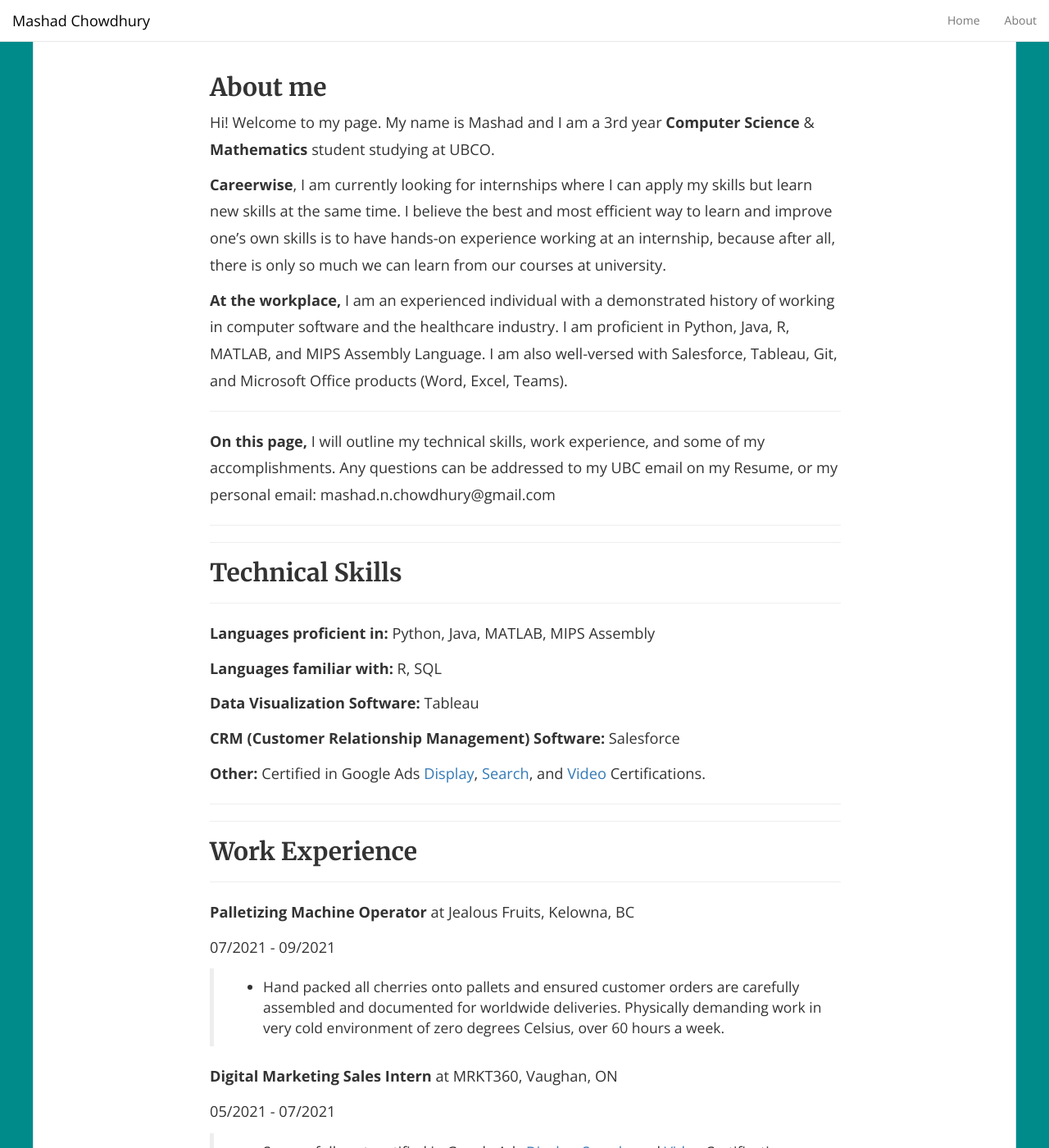
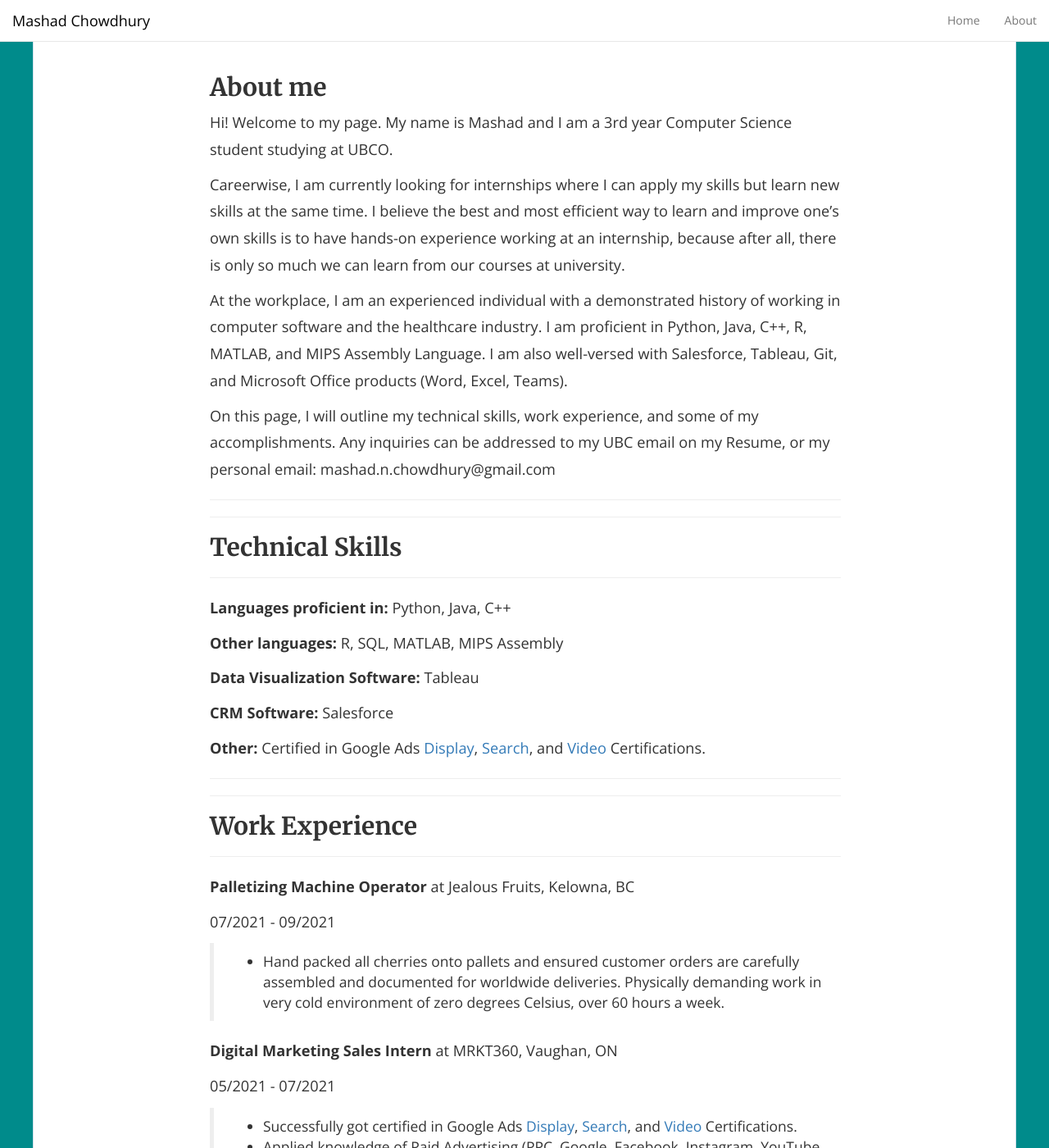
Before and after one commit to mashadchowdhury/mashadchowdhury.github.io, a Jekyll site: the page built from _pages/about.md, in a window 1280 px wide and 1400 px high. Shown: the whole window at 82% size. Built offline with Jekyll 4.4.1, drawn with Linux system fonts in a browser that asks for light colours; nearby versions of some CDN libraries.

Commit message:
Update about.md

```diff
--- a/_pages/about.md
+++ b/_pages/about.md
@@ -6,28 +6,26 @@ permalink: /about/
 
 ## About me
 
-Hi! Welcome to my page. My name is Mashad and I am a 3rd year **Computer Science** & **Mathematics** student studying at UBCO.
+Hi! Welcome to my page. My name is Mashad and I am a 3rd year Computer Science student studying at UBCO.
 
-**Careerwise**, I am currently looking for internships where I can apply my skills but learn new skills at the same time. I believe the best and most efficient way to learn and improve one's own skills is to have hands-on experience working at an internship, because after all, there is only so much we can learn from our courses at university.
+Careerwise, I am currently looking for internships where I can apply my skills but learn new skills at the same time. I believe the best and most efficient way to learn and improve one's own skills is to have hands-on experience working at an internship, because after all, there is only so much we can learn from our courses at university.
 
-**At the workplace,** I am an experienced individual with a demonstrated history of working in computer software and the healthcare industry. I am proficient in Python, Java, R, MATLAB, and MIPS Assembly Language. I am also well-versed with Salesforce, Tableau, Git, and Microsoft Office products (Word, Excel, Teams).
+At the workplace, I am an experienced individual with a demonstrated history of working in computer software and the healthcare industry. I am proficient in Python, Java, C++, R, MATLAB, and MIPS Assembly Language. I am also well-versed with Salesforce, Tableau, Git, and Microsoft Office products (Word, Excel, Teams).
 
----
-
-**On this page,** I will outline my technical skills, work experience, and some of my accomplishments. Any questions can be addressed to my UBC email on my Resume, or my personal email: mashad.n.chowdhury@gmail.com
+On this page, I will outline my technical skills, work experience, and some of my accomplishments. Any inquiries can be addressed to my UBC email on my Resume, or my personal email: mashad.n.chowdhury@gmail.com
 
 ---
 ---
 
 ## Technical Skills
 ---
-**Languages proficient in:** Python, Java, MATLAB, MIPS Assembly
+**Languages proficient in:** Python, Java, C++
 
-**Languages familiar with:** R, SQL
+**Other languages:** R, SQL, MATLAB, MIPS Assembly
 
 **Data Visualization Software:** Tableau
 
-**CRM (Customer Relationship Management) Software:** Salesforce
+**CRM Software:** Salesforce
 
 **Other:** Certified in Google Ads [Display](https://skillshop.exceedlms.com/student/award/6Q3F7Lm2HewvJmfT7npmZQ9m), [Search](https://skillshop.exceedlms.com/student/award/yV2iowVvStGa62SgBrEx6Qgk), and [Video](https://skillshop.exceedlms.com/student/award/t27QUMSnjBLh8vJeqVLYt5Vj) Certifications.
 
```
